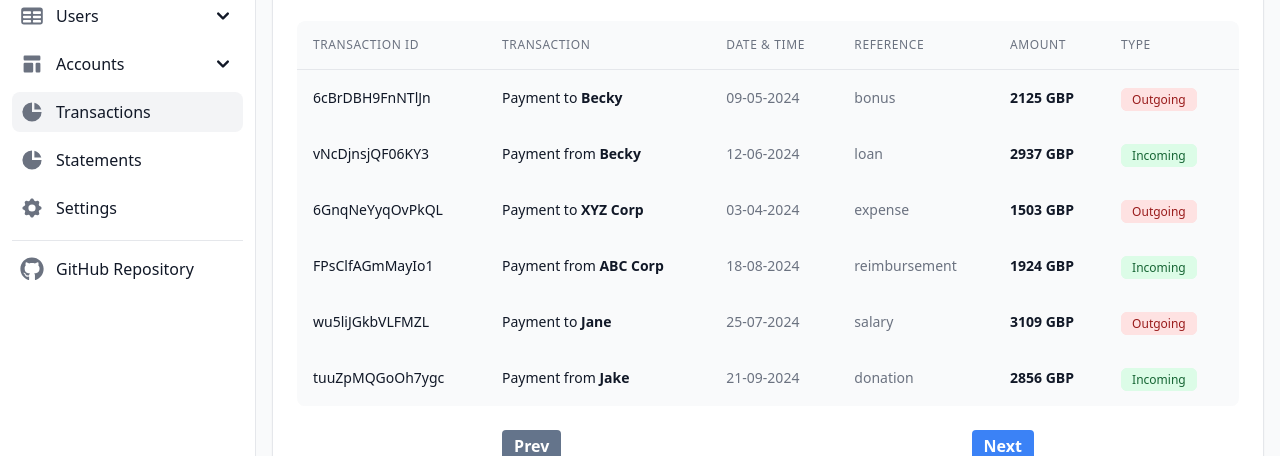
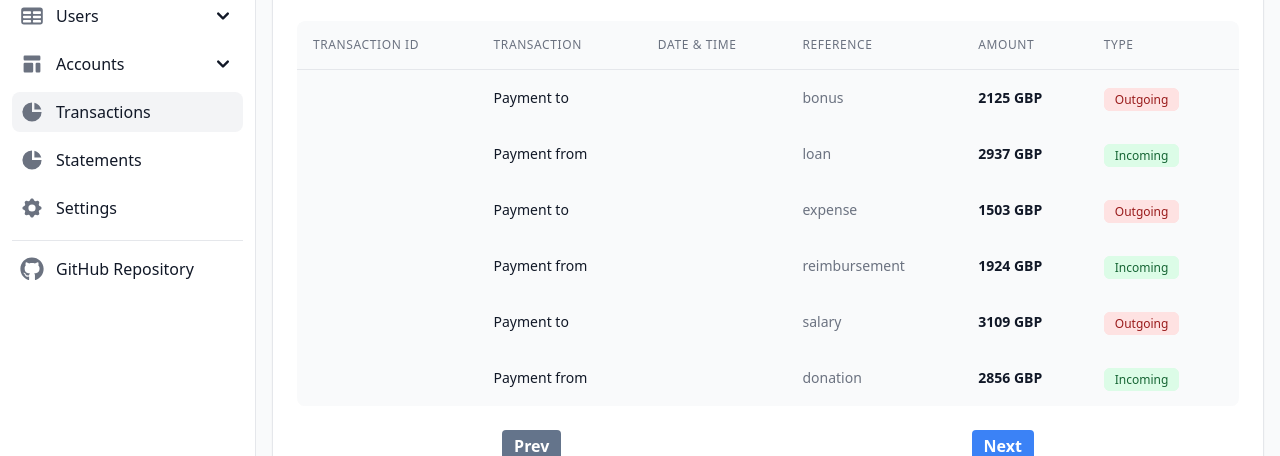
Before and after one commit to mattpanyor/thames-trust, a React (Vite) app: page /transactions in a window 1280 px wide. Shown: the part 144-600 px from the top of the page. Built offline with nearby package versions, Linux system fonts and the light colour scheme.

Commit message:
Renamed class properties.

```diff
--- a/src/features/transaction/classes/Transaction.js
+++ b/src/features/transaction/classes/Transaction.js
@@ -1,12 +1,12 @@
 class Transaction {
-    constructor(transaction_id, sender_id, reciever_id, reference, amount, transaction_date) {
-        this.transaction_id = transaction_id;
-        this.sender_id = sender_id;
-        this.reciever_id = reciever_id;
-        this.reference = reference;
-        this.amount = amount;
-        this.transaction_date = transaction_date;
-    }
+  constructor(transactionId, senderId, receiverId, reference, amount, transactionDate) {
+    this.transactionId = transactionId;
+    this.senderId = senderId;
+    this.receiverId = receiverId;
+    this.reference = reference;
+    this.amount = amount;
+    this.transactionDate = transactionDate;
+  }
 }
 
 export default Transaction;
```
